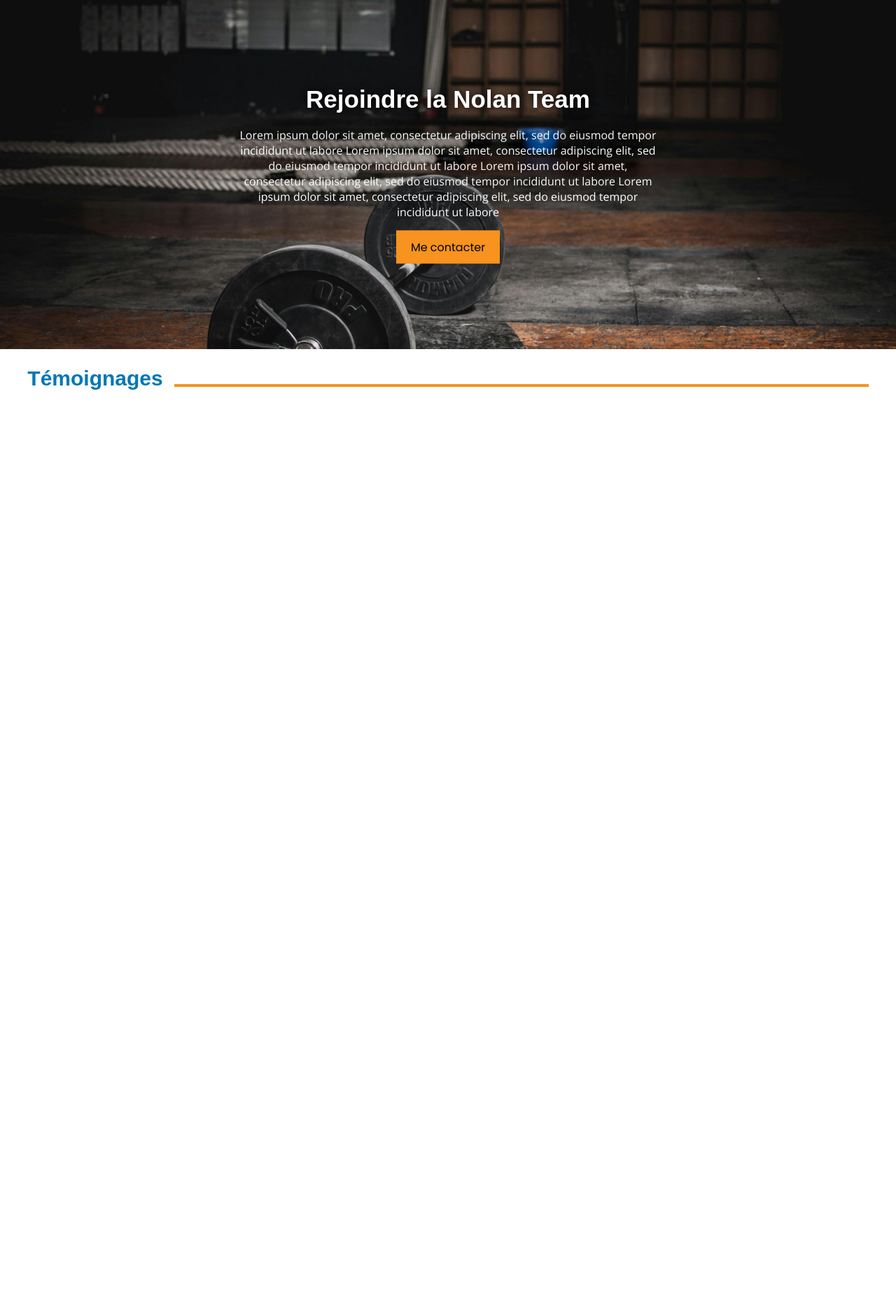
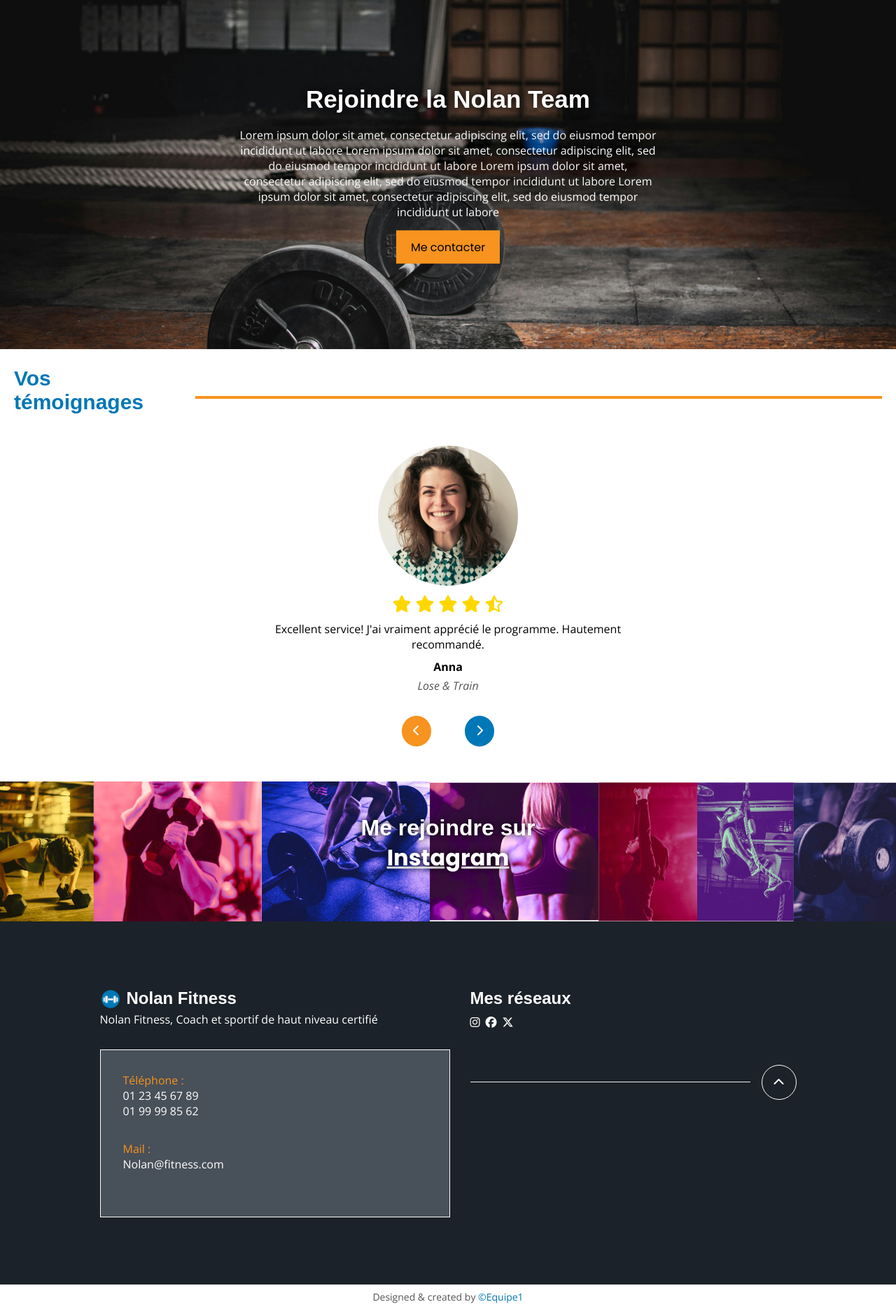
Before and after one commit to qwjay78/nolan-fitness, a PHP site: page / in a window 1280 px wide. Shown: the part 1952-3823 px from the top of the page at 70% size. Before the commit the page ends 2509 px from the top, so only its background shows below. Run offline with PHP 8.4, Linux system fonts and the light colour scheme; some libraries are stand-ins or nearby versions; some web fonts are replaced.

Commit message:
finalisation page accueil temoignages,footer

```diff
--- a/assets/css/style.css
+++ b/assets/css/style.css
@@ -311,4 +311,158 @@ a {
   border: 1px #0077b6 solid;
 }
 
+.slider-container {
+  width: 80%;
+  margin: auto;
+  overflow: hidden;
+  position: relative;
+  padding: 25px 20px;
+}
+
+.testimonial {
+  display: none;
+  text-align: center;
+  width: 60%;
+  margin: 0 auto;
+  transition: transform 0.5s ease;
+}
+
+.testimonial img {
+  border-radius: 50%;
+  width: 200px;
+  height: 200px;
+  object-fit: cover;
+  margin-bottom: 10px;
+}
+
+.stars {
+  color: #ffd700;
+  font-size: 24px;
+  margin-bottom: 10px;
+}
+
+.review {
+  font-size: 16px;
+  margin-bottom: 10px;
+}
+
+.client-name {
+  font-weight: bold;
+  margin-bottom: 5px;
+}
+
+.program {
+  font-style: italic;
+  color: #555;
+}
+
+.active {
+  display: block;
+}
+
+.temoignages__fleche-gauche {
+  background-color: #f7931e;
+  border-radius: 100%;
+  color: white;
+  font-size: 16px;
+  cursor: pointer;
+  padding: 0.8rem 1rem;
+  border: none;
+}
+
+.temoignages__fleche-droite {
+  background-color: #0077b6;
+  border-radius: 100%;
+  color: white;
+  font-size: 16px;
+  padding: 0.8rem 1rem;
+  cursor: pointer;
+  border: none;
+}
+
+.temoignages__fleches {
+  display: flex;
+  flex-direction: row;
+  justify-content: center;
+  align-items: center;
+  gap: 3rem;
+  margin-top: 2rem;
+}
+
+.banner.instagram {
+  height: 200px;
+}
+.banner.instagram a {
+  color: white;
+}
+
+footer {
+  background-color: #1C2229;
+  display: flex;
+  justify-content: space-around;
+  padding: 6rem 8rem;
+  color: white;
+}
+footer .footer__infos__logo {
+  display: flex;
+  gap: 0.5rem;
+  margin-bottom: 0.2rem;
+}
+footer .footer__infos__logo img {
+  height: 30px;
+  width: 30px;
+}
+footer .footer__infos p {
+  margin-bottom: 2rem;
+}
+footer .footer__infos__cadre {
+  border: 1px white solid;
+  padding: 2rem;
+  width: 500px;
+  background-color: #485059;
+}
+footer .footer__infos__cadre span {
+  color: #f7931e;
+}
+footer .footer__reseaux h2 {
+  margin-bottom: 0.5rem;
+}
+footer .footer__reseaux__grp {
+  display: flex;
+  flex-direction: row;
+  gap: 0.5rem;
+  margin-bottom: 3rem;
+}
+footer .footer__reseaux a {
+  color: white;
+}
+footer .footer__reseaux hr {
+  width: 400px;
+  border-top: none;
+  border-right: none;
+  border-left: none;
+}
+footer .footer__reseaux .up {
+  display: flex;
+  gap: 1rem;
+  align-items: center;
+}
+footer .footer__reseaux .up i {
+  border-radius: 100%;
+  border: 1px solid white;
+  padding: 1rem 1rem;
+}
+
+.copyright {
+  padding: 0.5rem;
+  text-align: center;
+}
+.copyright p {
+  color: #555;
+  font-size: 14px;
+}
+.copyright p span {
+  color: #0077b6;
+}
+
 /*# sourceMappingURL=style.css.map */
--- a/assets/sass/style.scss
+++ b/assets/sass/style.scss
@@ -340,3 +340,167 @@ a{
     border: 1px $primary-color solid;
   }
 }
+
+
+// témoignages
+
+.slider-container {
+  width: 80%;
+  margin: auto;
+  overflow: hidden;
+  position: relative;
+  padding: 25px 20px;
+}
+
+.testimonial {
+  display: none;
+  text-align: center;
+  width: 60%;
+  margin: 0 auto;
+  transition: transform 0.5s ease;
+}
+
+.testimonial img {
+  border-radius: 50%;
+  width: 200px;
+  height: 200px;
+  object-fit: cover;
+  margin-bottom: 10px;
+}
+
+.stars {
+  color: #ffd700;
+  font-size: 24px;
+  margin-bottom: 10px;
+}
+
+.review {
+  font-size: 16px;
+  margin-bottom: 10px;
+}
+
+.client-name {
+  font-weight: bold;
+  margin-bottom: 5px;
+}
+
+.program {
+  font-style: italic;
+  color: #555;
+}
+
+.active {
+  display: block;
+}
+.temoignages__fleche-gauche{
+  background-color: $secondary-color;
+  border-radius: 100%;
+  color: white;
+  font-size: 16px;
+  cursor: pointer;
+  padding: 0.8rem 1rem;
+  border: none;
+
+}
+.temoignages__fleche-droite{
+  background-color: $primary-color;
+  border-radius: 100%;
+  color: white;
+  font-size: 16px;
+  padding: 0.8rem 1rem;
+  cursor: pointer;
+  border: none;
+
+}
+.temoignages__fleches{
+  display: flex;
+  flex-direction: row;
+  justify-content: center;
+  align-items: center;
+  gap: 3rem;
+  margin-top: 2rem;
+}
+
+// instagram
+
+.banner.instagram{
+  height: 200px;
+  & a{
+    color: white;
+  }
+}
+
+// footer
+footer{
+  background-color: #1C2229;
+  display: flex;
+  justify-content: space-around;
+  padding: 6rem 8rem;
+  color: white;
+  & .footer__infos{
+    &__logo{
+      display: flex;
+      gap: 0.5rem;
+      margin-bottom: 0.2rem;
+      & img{
+        height: 30px;
+        width: 30px;
+      }
+    }
+    & p{
+      margin-bottom: 2rem;
+    }
+    &__cadre{
+      border: 1px white solid;
+      padding: 2rem;
+      width: 500px;
+      background-color: #485059;
+      & span{
+        color: $secondary-color;
+      }
+    }
+  }
+  & .footer__reseaux{
+    & h2{
+      margin-bottom: 0.5rem;
+    }
+    &__grp{
+      display: flex;
+      flex-direction: row;
+      gap: 0.5rem;
+      margin-bottom: 3rem;
+    }
+    & a{
+      color: white;
+    }
+    & hr{
+      width: 400px;
+      border-top: none;
+      border-right: none;
+      border-left: none;
+    }
+    & .up{
+      display: flex;
+      gap: 1rem;
+      align-items: center;
+      & i{
+        border-radius: 100%;
+        border: 1px solid white;
+        padding: 1rem 1rem;
+      }
+    }
+  }
+}
+
+// copyright
+.copyright{
+  padding: 0.5rem;
+  text-align: center;
+  & p{
+    color: #555;
+    font-size: 14px;
+    & span{
+      color: $primary-color;
+    }
+  }
+}
--- a/index.html
+++ b/index.html
@@ -187,9 +187,137 @@
     <!-- temoignages -->
     <section id="temoignages">
       <div class="section__container">
-        <h2>Témoignages</h2>
+        <h2>Vos témoignages</h2>
         <hr>
       </div>
+      <!-- CARTES -->
+      <div class="slider-container">
+        <!-- carte -->
+        <div class="testimonial">
+          <img src="./assets/images/anna.jpg" alt="Anna">
+          <div class="stars">
+            <i class="fa fa-star"></i>
+        <i class="fa fa-star"></i>
+        <i class="fa fa-star"></i>
+        <i class="fa fa-star"></i>
+        <i class="fa fa-star-half-o"></i>
+          </div>
+          <p class="review">Excellent service! J'ai vraiment apprécié le programme. Hautement recommandé.</p>
+          <p class="client-name">Anna</p>
+          <p class="program">Lose & Train</p>
+        </div>
+        <div class="testimonial">
+          <img src="./assets/images/christelle.jpg" alt="Christelle">
+          <div class="stars">
+            <i class="fa fa-star"></i>
+        <i class="fa fa-star"></i>
+        <i class="fa fa-star"></i>
+        <i class="fa fa-star"></i>
+        <i class="fa fa-star"></i>
+          </div>
+          <p class="review">Coach à l'écoute et programme très complet</p>
+          <p class="client-name">Christelle</p>
+          <p class="program">Nutrifit</p>
+        </div>
+        <div class="testimonial">
+          <img src="./assets/images/dylan.jpg" alt="Dylan">
+          <div class="stars">
+            <i class="fa fa-star"></i>
+        <i class="fa fa-star"></i>
+        <i class="fa fa-star"></i>
+        <i class="fa fa-star"></i>
+        <i class="fa fa-star-half-o"></i>
+          </div>
+          <p class="review">Merci à Nolan pour ses conseils précieux. J'ai gagné 10% de muscles.</p>
+          <p class="client-name">Dylan</p>
+          <p class="program">Programme personnalisé</p>
+        </div>
+        <div class="testimonial">
+          <img src="./assets/images/john.jpg" alt="John">
+          <div class="stars">
+            <i class="fa fa-star"></i>
+        <i class="fa fa-star"></i>
+        <i class="fa fa-star"></i>
+        <i class="fa fa-star"></i>
+        <i class="fa fa-star"></i>
+          </div>
+          <p class="review">Je recommande Nolan. 2 ans que je suis ses entraînements, toujours aussi satisfait !</p>
+          <p class="client-name">John</p>
+          <p class="program">Competitor</p>
+        </div>
+        <div class="testimonial">
+          <img src="./assets/images/jodie.jpg" alt="Jodie">
+          <div class="stars">
+            <i class="fa fa-star"></i>
+        <i class="fa fa-star"></i>
+        <i class="fa fa-star"></i>
+        <i class="fa fa-star"></i>
+        <i class="fa fa-star-half-o"></i>
+          </div>
+          <p class="review">-20kg grâce au professionnalisme de Nolan ! Merci !!</p>
+          <p class="client-name">Jodie</p>
+          <p class="program">Lose & Train</p>
+        </div>
+        <div class="testimonial">
+          <img src="./assets/images/tom.jpg" alt="Client 1">
+          <div class="stars">
+            <i class="fa fa-star"></i>
+        <i class="fa fa-star"></i>
+        <i class="fa fa-star"></i>
+        <i class="fa fa-star"></i>
+        <i class="fa fa-star"></i>
+          </div>
+          <p class="review">Excellent programme. Merci Nolan Fitness !</p>
+          <p class="client-name">Tom</p>
+          <p class="program">Nutrifit</p>
+        </div>
+        <div class="temoignages__fleches">
+          <button class="temoignages__fleche-gauche"><i class="fa fa-chevron-left"></i></button>
+          <button class="temoignages__fleche-droite"><i class="fa fa-chevron-right"></i></button>
+        </div>
+        <script src="./assets/js/script.js"></script>
     </section>
+
+    <!-- instagram -->
+
+    <section class="banner instagram">
+      <img src="./assets/images/insta.png" alt="Nolan team" />
+      <div class="banner__content">
+        <h2>Me rejoindre sur <br> <a href="#">Instagram</a></h2>
+      </div>
+    </section>
+
+    <!-- footer -->
+
+  <footer>
+    <div class="footer__infos">
+      <div class="footer__infos__logo">
+        <img src="./assets/images/logo.png" alt="logo">
+        <h2>Nolan Fitness</h2>
+      </div>
+      <p>Nolan Fitness, Coach et sportif de haut niveau certifié</p>
+      <div class="footer__infos__cadre">
+        <p><span>Téléphone :</span> <br>01 23 45 67 89 <br> 01 99 99 85 62</p>
+        <p><span>Mail :</span> <br> Nolan@fitness.com</p>
+      </div>
+    </div>
+    <div class="footer__reseaux">
+      <h2>Mes réseaux</h2>
+      <div class="footer__reseaux__grp">
+        <a href="#"><i class="fa-brands fa-instagram"></i></a>
+        <a href="#"><i class="fa-brands fa-facebook"></i></a>
+        <a href="#"><i class="fa-brands fa-x-twitter"></i></a>
+      </div>
+      <div class="up">
+      <hr>
+      <a id="scroll-to-top-button" href="#"><i class="fa-solid fa-chevron-up"></i></a>
+      </div>
+    </div>
+  </footer>
+
+  <section class="copyright">
+    <p>Designed & created by <span>©Equipe1</span></p>
+  </section>
+
   </body>
 </html>
```
Also changed, not shown: assets/js/script.js (added, +42 -0 lines), assets/images/anna.jpg (added), assets/images/christelle.jpg (added), assets/images/dylan.jpg (added), assets/images/insta.png (added), assets/images/jodie.jpg (added), assets/images/john.jpg (added), assets/images/tom.jpg (added), 1 other file.
